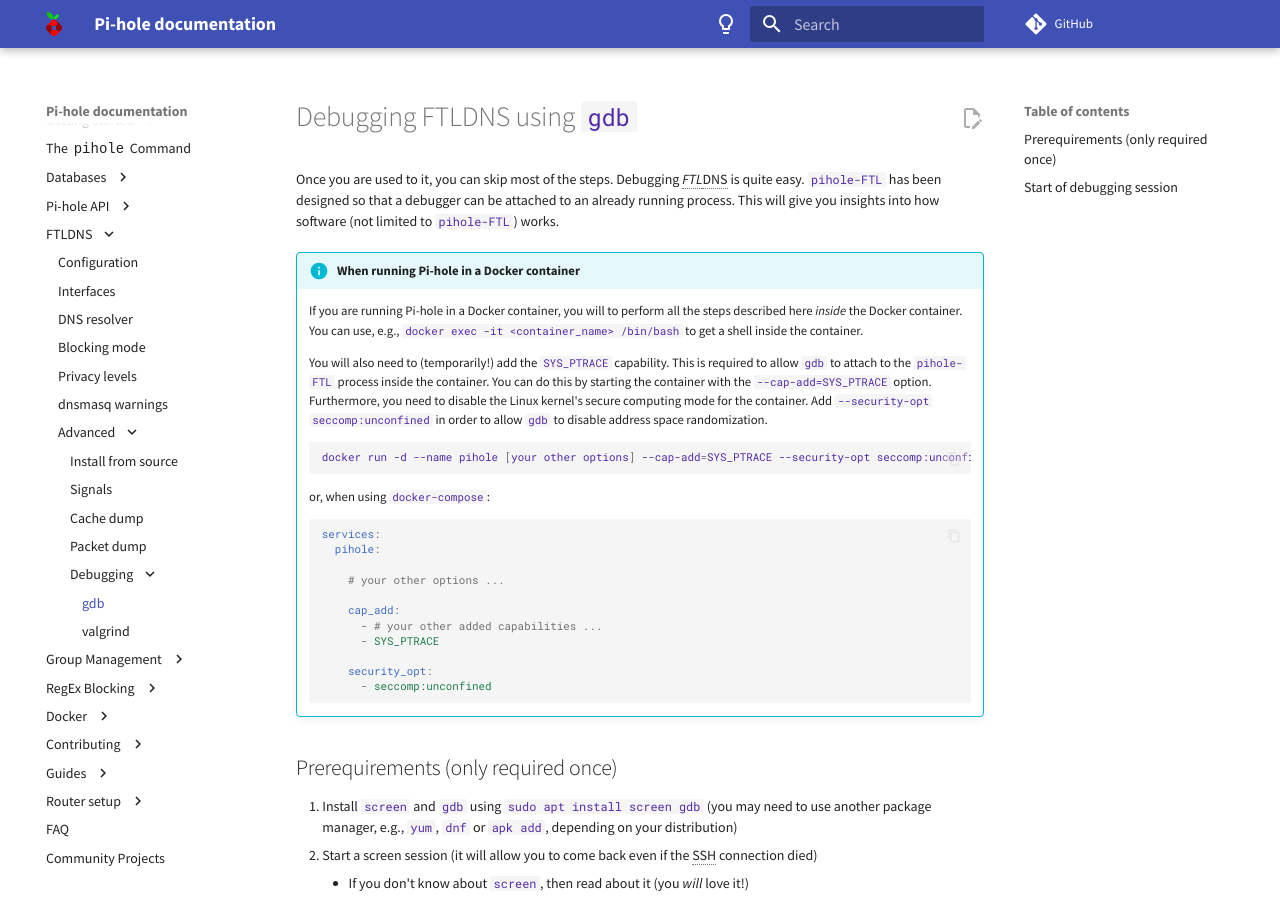
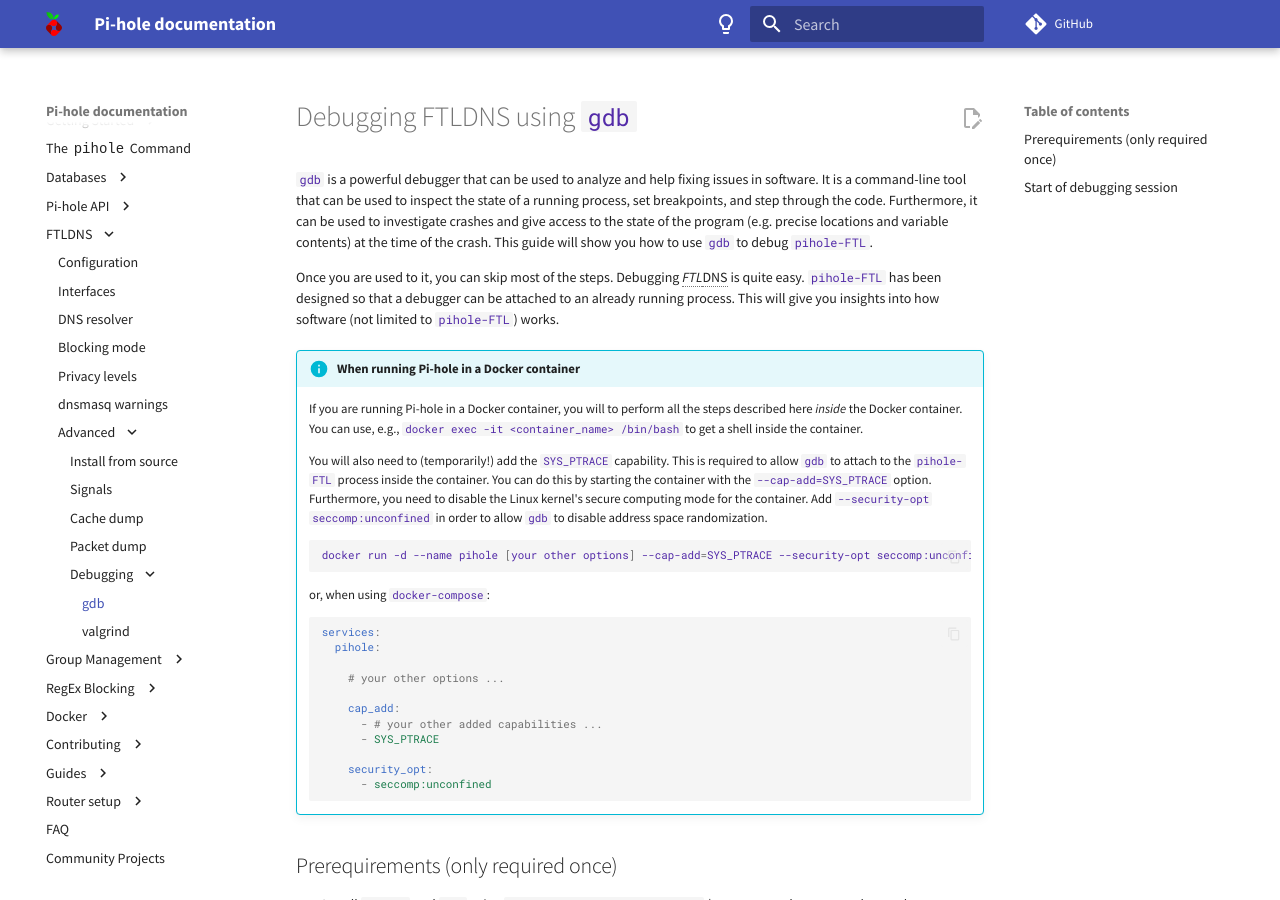
Before and after one commit to pi-hole/docs, an MkDocs documentation site: the page built from docs/ftldns/debugging.md, in a window 1280 px wide and 900 px high. Built offline with MkDocs 1.6.1 and Material for MkDocs 9.7.7, drawn with Linux system fonts in a browser that asks for light colours; comment, search, counter and statistics services are not loaded.

Commit message:
Add gdb section introduction
Signed-off-by: DL6ER <dl6er@dl6er.de>

```diff
--- a/docs/ftldns/debugging.md
+++ b/docs/ftldns/debugging.md
@@ -1,4 +1,7 @@
 # Debugging FTLDNS using `gdb`
+
+`gdb` is a powerful debugger that can be used to analyze and help fixing issues in software. It is a command-line tool that can be used to inspect the state of a running process, set breakpoints, and step through the code. Furthermore, it can be used to investigate crashes and give access to the state of the program (e.g. precise locations and variable contents) at the time of the crash.
+This guide will show you how to use `gdb` to debug `pihole-FTL`.
 
 Once you are used to it, you can skip most of the steps. Debugging *FTL*DNS is quite easy. `pihole-FTL` has been designed so that a debugger can be attached to an already running process. This will give you insights into how software (not limited to `pihole-FTL`) works.
 
```
